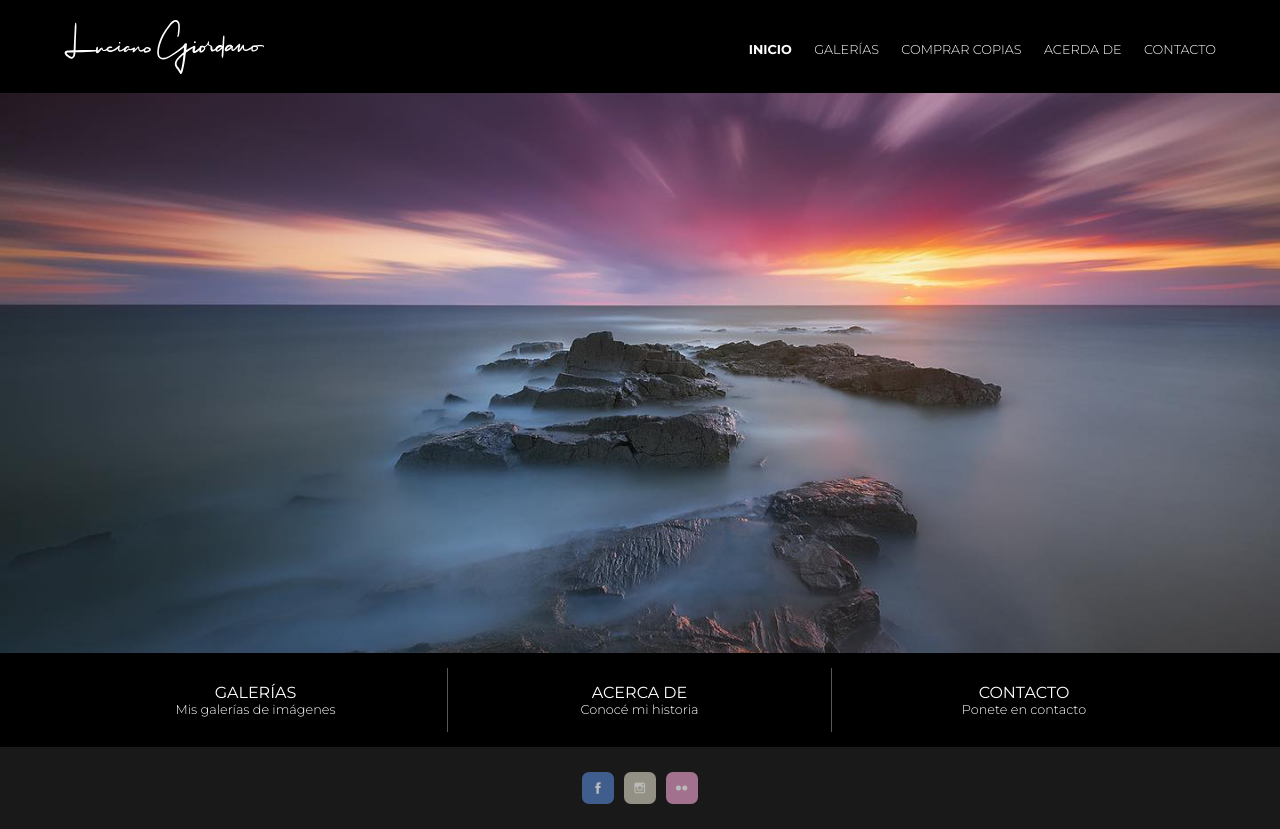
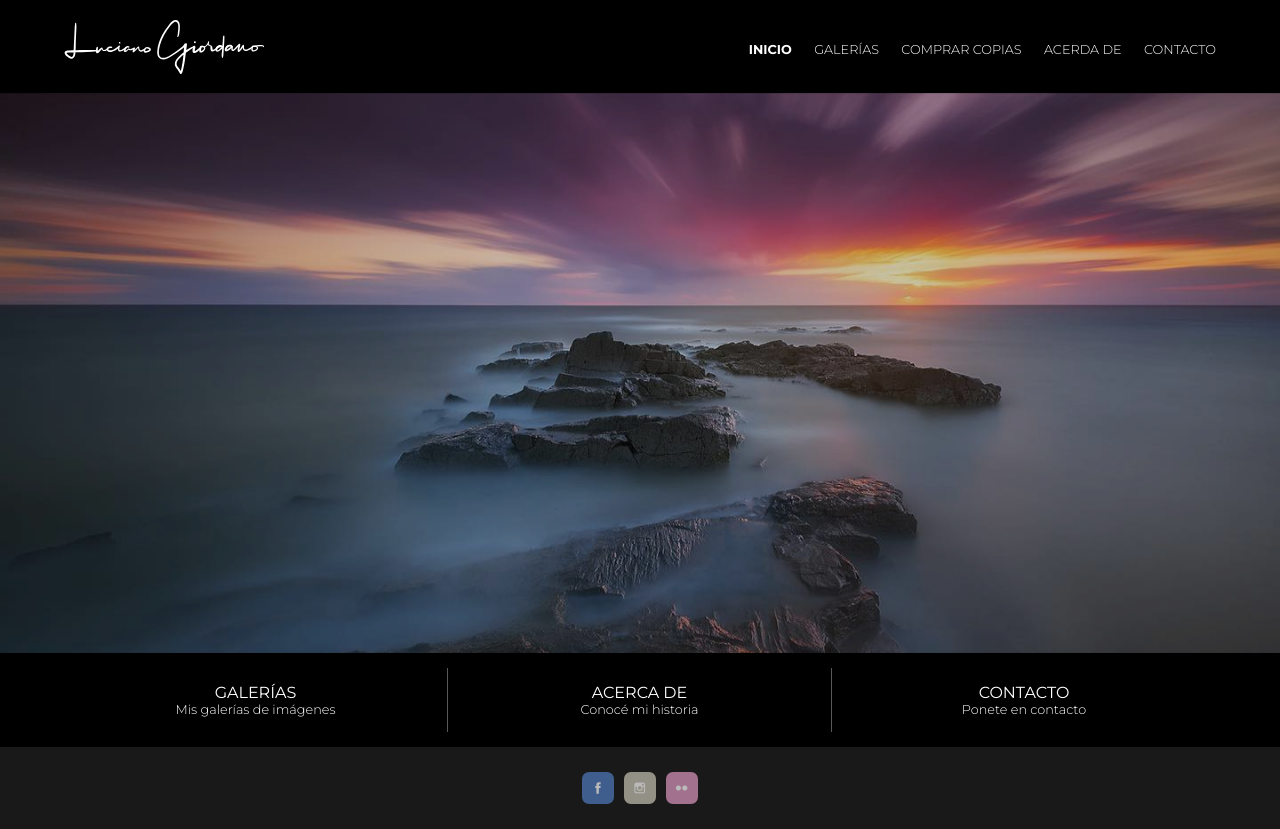
Before and after one commit to muecas/portfolio-giordano, a plain HTML site: page index.html in a window 1280 px wide. Drawn offline with Linux system fonts and the light colour scheme.

Commit message:
Added animations and transitions. Updated images.

```diff
--- a/css/styles.css
+++ b/css/styles.css
@@ -112,17 +112,76 @@ body {
         .grid main section.gallery {
             position: relative;
             height: 70vh;
-            background: transparent url(../img/slider/1.jpg) center no-repeat;
-            background-size: cover;
         }
 
+            @keyframes image {
+
+                0% {
+                    opacity: 0;
+                }
+
+                50% {
+                    opacity: 1;
+                }
+
+                100% {
+                    opacity: 0;
+                }
+
+            }
+
+            .grid main section.gallery div {
+                position: absolute;
+                top: 0;
+                left: 0;
+                width: 100%;
+                height: 100%;
+                background-color: transparent;
+                background-position: center;
+                background-size: 100% auto;
+                animation-name: image;
+                animation-duration: 20s;
+                animation-iteration-count: infinite;
+            }
+
+            .grid main section.gallery div:first-of-type {
+                z-index: 2;
+                background-image: url(../img/slider/1.jpg);
+            }
+
+            .grid main section.gallery div:last-of-type {
+                z-index: 1;
+                opacity: 0;
+                animation-delay: 10s;
+                background-image: url(../img/slider/2.jpg);
+            }
+
             .grid main section.gallery a {
+                z-index: 2;
+                position: absolute;
+                top: 0;
+                left: 0;
+                display: block;
+                width: 100%;
+                height: 100%;
+                text-decoration: none;
+            }
+
+            .grid main section.gallery a:after {
+                content: "";
+                opacity: 0;
                 z-index: 1;
                 position: absolute;
                 display: block;
                 width: 100%;
                 height: 100%;
                 text-decoration: none;
+                background: radial-gradient(transparent, rgba(0, 0, 0, .25) 70%);
+                transition: opacity 0.25s ease;
+            }
+
+            .grid main section.gallery a:hover:after {
+                opacity: 1;
             }
 
         .grid main section.blurbs {
--- a/index.html
+++ b/index.html
@@ -28,6 +28,8 @@
         </header>
         <main>
             <section class="gallery">
+                <div></div>
+                <div></div>
                 <a href="galerias.html"></a>
             </section>
             <section class="blurbs">
```
Also changed, not shown: img/slider/2.jpg.
